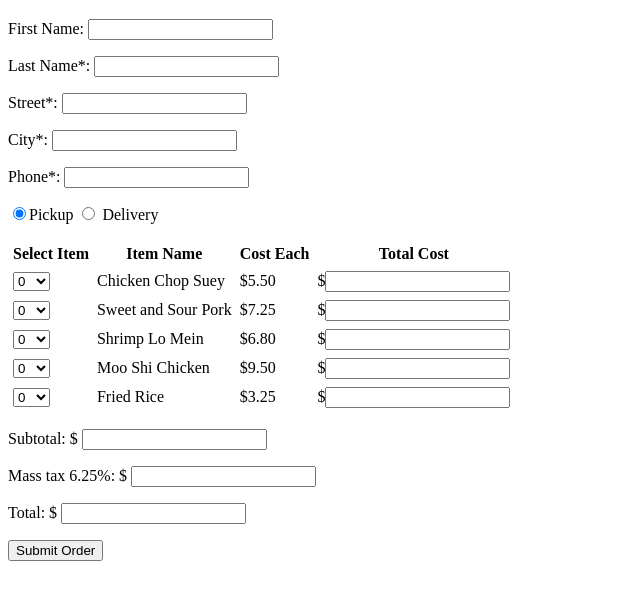
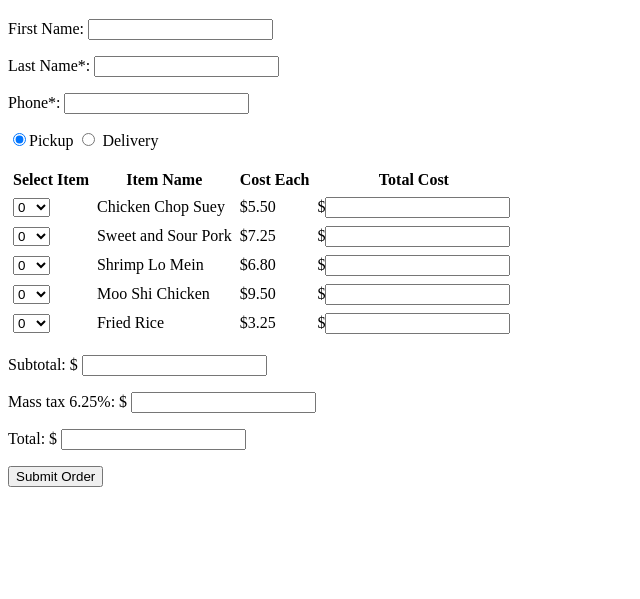
Before and after one commit to Skookuri/cs20hw6, a plain HTML site: page index.html in a window 1280 px wide. Shown: the part 61-660 px from the top of the page, without its empty margins (0-640 px from the left). Drawn offline with nearby package versions, Linux system fonts and the light colour scheme.

Commit message:
Edited Pickup/Delivery Display Issues

```diff
--- a/index.html
+++ b/index.html
@@ -45,6 +45,8 @@ function td(content, className="")
 
 <script>
 $(document).ready(function(){
+  $(".userInfo.address").hide();
+
   $("input[name='p_or_d'][value='delivery']").click(function() {
  	 $(".userInfo.address").show();
   });
@@ -52,6 +54,8 @@ $(document).ready(function(){
   $("input[name='p_or_d'][value='pickup']").click(function() {
  	 $(".userInfo.address").hide();
   });
+
+
 });
 </script>
 
```
